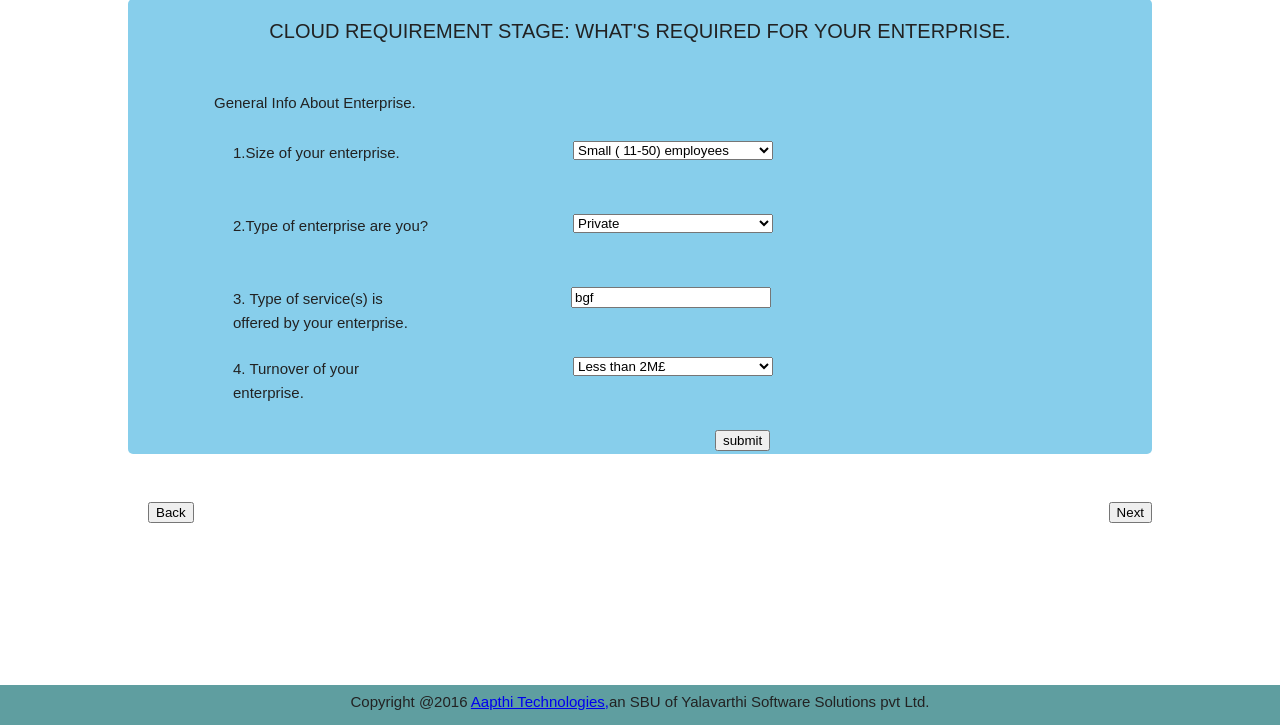
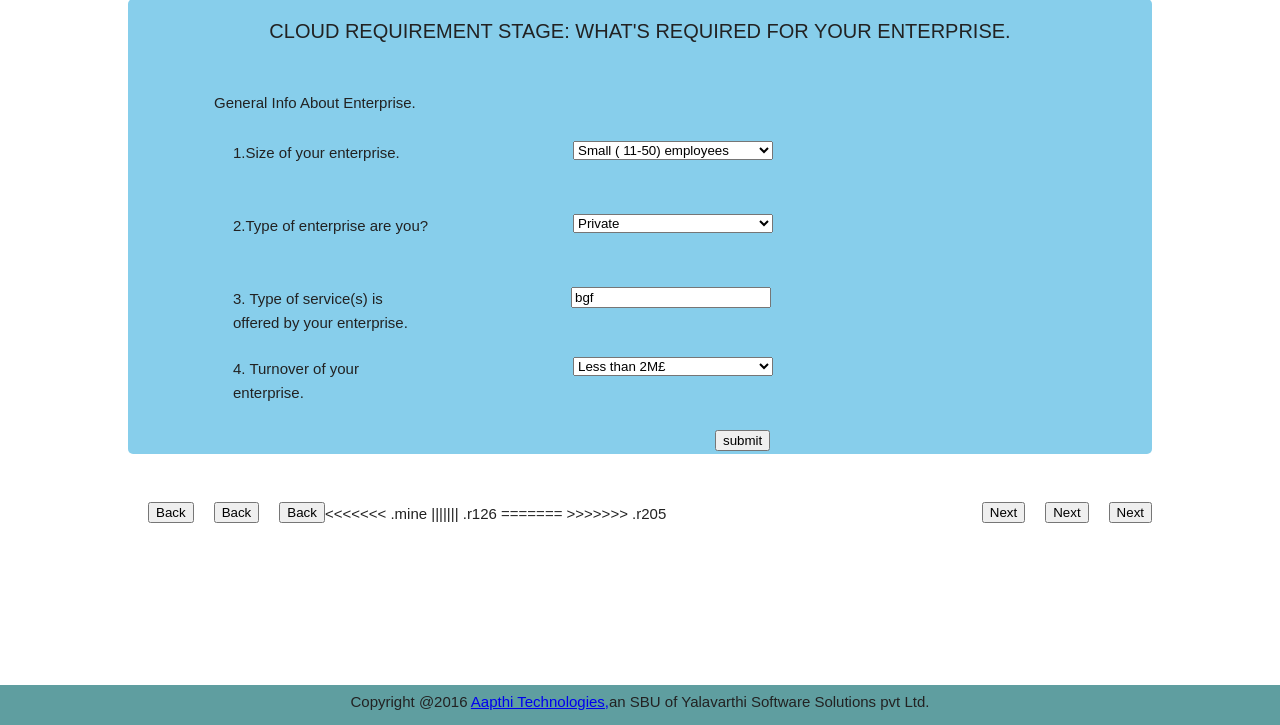
Before and after one commit to pushpa69/newsample, a PHP site: page /salford/Stage1CRS.php in a window 1280 px wide. Shown: the part 191-916 px from the top of the page. Run offline with PHP 8.4, Linux system fonts and the light colour scheme; a user stored in the database is signed in; data comes from the database, SQL or seed files in the repository; data that the repository does not hold is empty.

Commit message:
db insert

```diff
--- a/Stage1CRS.php
+++ b/Stage1CRS.php
@@ -178,8 +178,16 @@
 				</div>
 			</div><br><br>
 			<div>
+<<<<<<< .mine
+				<a href="Stage1CRS.php"  style="float:left;margin-left:20px;"><button>Back</button></a>
+				<a href="Stage2CPS.php" style="float:right;margin-left:20px;"><button onclick="return validate();">Next</button></a>
+||||||| .r126
+				<a href="Stage1CRS.php"  style="float:left;margin-left:20px;"><button>Back</button></a>
+				<a href="Stage3CMS.php" style="float:right;margin-left:20px;"><button onclick="return validate();">Next</button></a>
+=======
 				<a href="ProposedFramework.php"  style="float:left;margin-left:20px;"><button>Back</button></a>
 				<a href="Stage2CPS.php" style="float:right;margin-left:20px;"><button onclick="return validate();">Next</button></a>
+>>>>>>> .r205
 			</div>
 		</div>
 		<div class="push"></div>
```
